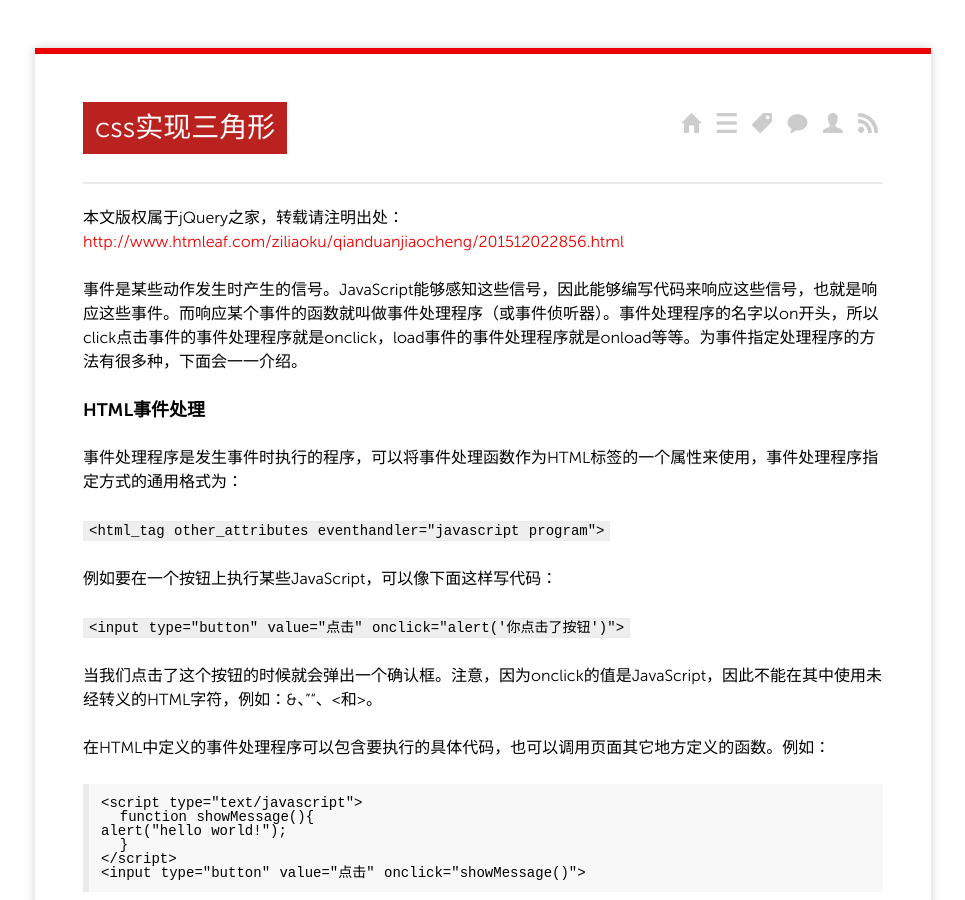
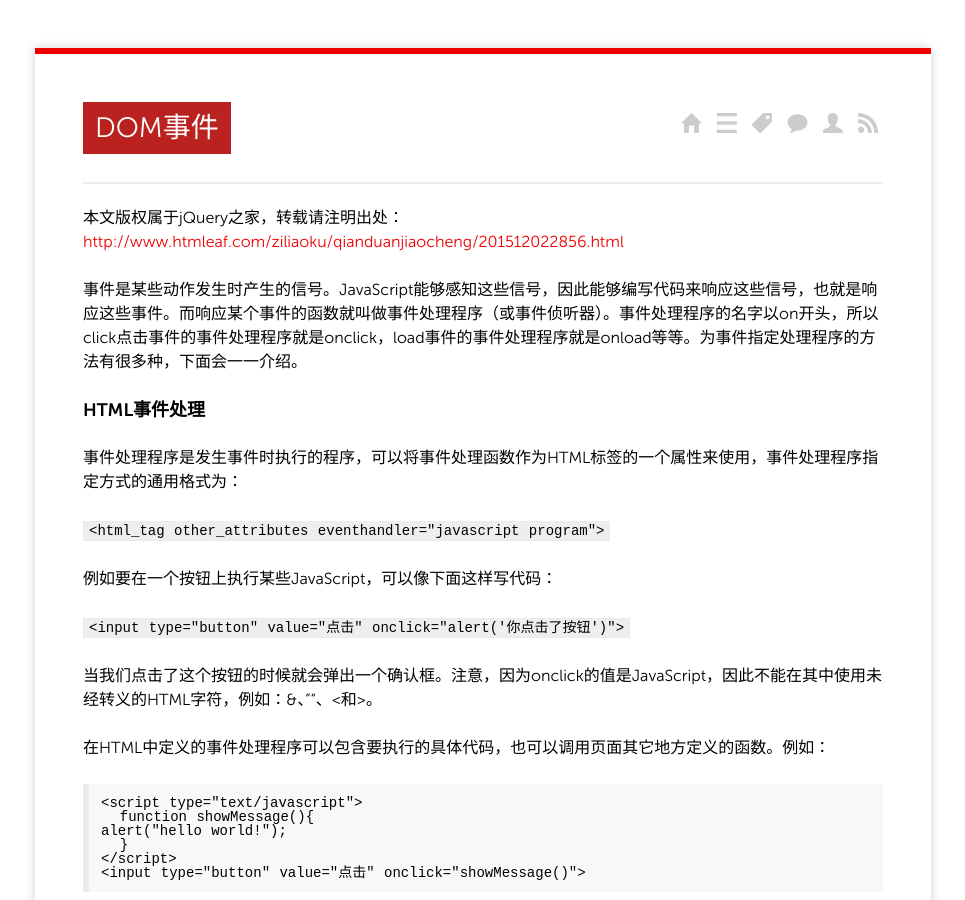
Before and after one commit to Joyling/joyling.github.io, a Jekyll site: the page built from _posts/2016-03-24-DOM事件.md, in a window 1280 px wide and 900 px high. Shown: the whole window, without its empty margins (157-1122 px from the left). Built offline with Jekyll 4.4.1, drawn with Linux system fonts in a browser that asks for light colours; nearby versions of some CDN libraries; comment, search, counter and statistics services are not loaded; some of the changed text lies outside the part shown.

Commit message:
测试
测试

```diff
--- a/_posts/2016-03-24-DOM事件.md
+++ b/_posts/2016-03-24-DOM事件.md
@@ -1,10 +1,10 @@
 ---
 layout: post
-title: css实现三角形
+title: DOM事件
 categories:
-- CSS
+- JavaScript
 tags:
-- CSS
+- JavaScript
 ---
 
 
```
